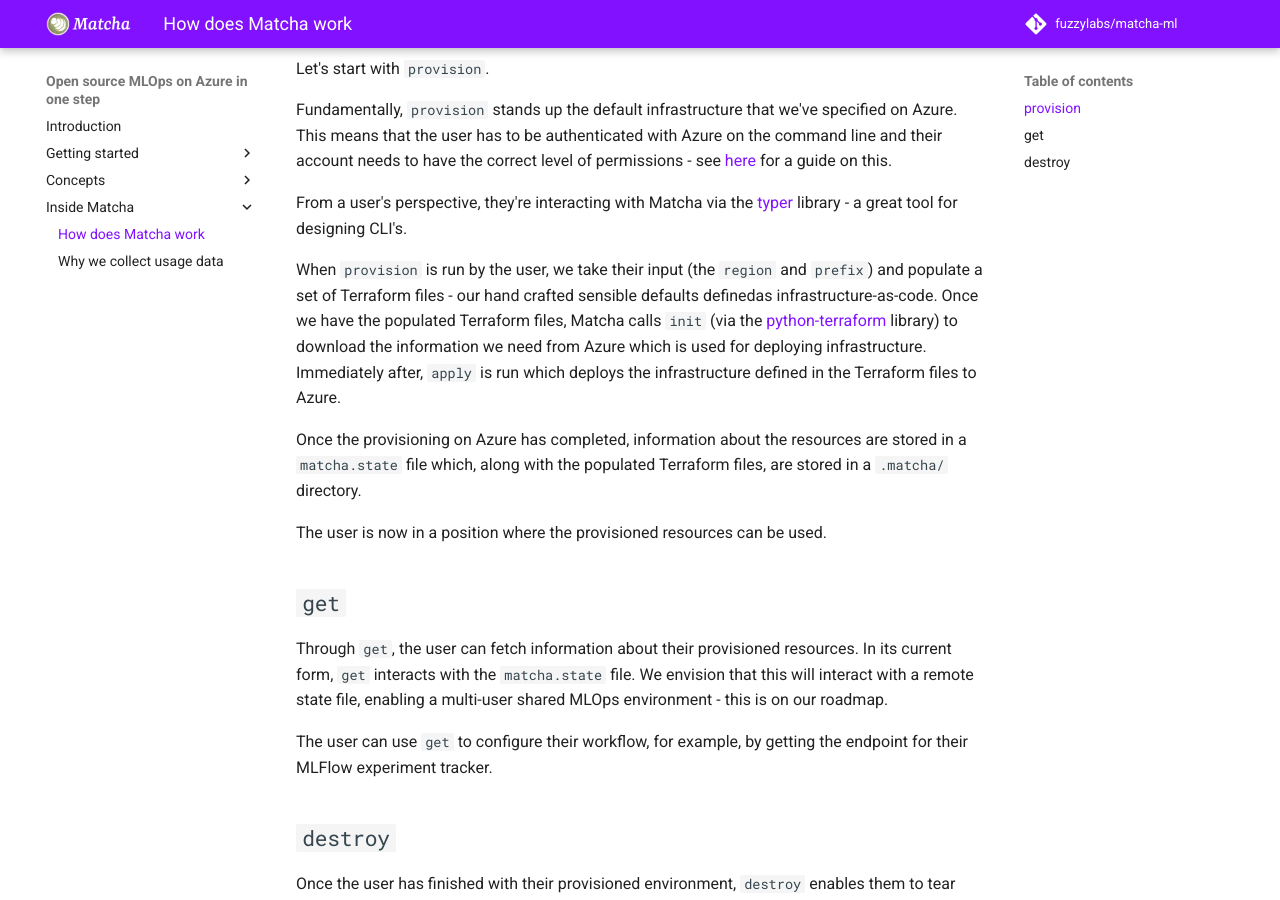
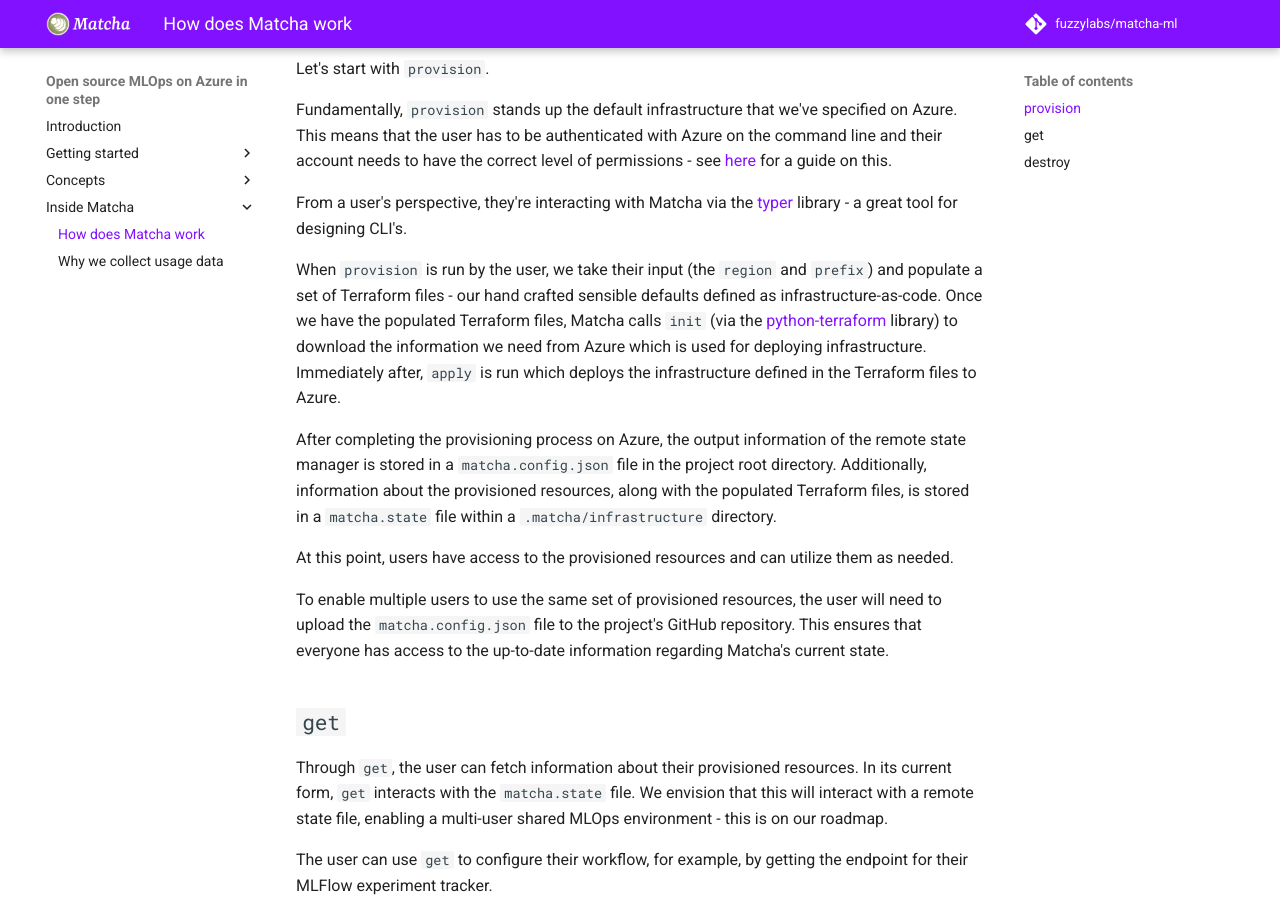
Before and after one commit to fuzzylabs/matcha, an MkDocs documentation site: the page built from docs/inside-matcha.md, in a window 1280 px wide and 900 px high, scrolled down 898 px. Built offline with MkDocs 1.6.1 and Material for MkDocs 9.7.7, drawn with Linux system fonts in a browser that asks for light colours; emoji names are drawn with the system emoji font; comment, search, counter and statistics services are not loaded.

Commit message:
[RPD-214] Update documentation for remote state storage ticket (#120)
* Update cost diagram

* Update how does matcha work section

* Update inside matcha

* Update based on review comments

* Update based on review comments

```diff
--- a/docs/inside-matcha.md
+++ b/docs/inside-matcha.md
@@ -17,11 +17,13 @@
 
 From a user's perspective, they're interacting with Matcha via the [typer](https://typer.tiangolo.com/) library - a great tool for designing CLI's.
 
-When `provision` is run by the user, we take their input (the `region` and `prefix`) and populate a set of Terraform files - our hand crafted sensible defaults definedas infrastructure-as-code. Once we have the populated Terraform files, Matcha calls `init` (via the [python-terraform](https://github.com/beelit94/python-terraform) library) to download the information we need from Azure which is used for deploying infrastructure. Immediately after, `apply` is run which deploys the infrastructure defined in the Terraform files to Azure.
+When `provision` is run by the user, we take their input (the `region` and `prefix`) and populate a set of Terraform files - our hand crafted sensible defaults defined as infrastructure-as-code. Once we have the populated Terraform files, Matcha calls `init` (via the [python-terraform](https://github.com/beelit94/python-terraform) library) to download the information we need from Azure which is used for deploying infrastructure. Immediately after, `apply` is run which deploys the infrastructure defined in the Terraform files to Azure.
 
-Once the provisioning on Azure has completed, information about the resources are stored in a `matcha.state` file which, along with the populated Terraform files, are stored in a `.matcha/` directory.
+After completing the provisioning process on Azure, the output information of the remote state manager is stored in a `matcha.config.json` file in the project root directory. Additionally, information about the provisioned resources, along with the populated Terraform files, is stored in a `matcha.state` file within a `.matcha/infrastructure` directory.
 
-The user is now in a position where the provisioned resources can be used.
+At this point, users have access to the provisioned resources and can utilize them as needed.
+
+To enable multiple users to use the same set of provisioned resources, the user will need to upload the `matcha.config.json` file to the project's GitHub repository. This ensures that everyone has access to the up-to-date information regarding Matcha's current state.
 
 ## `get`
 
```
Also changed, not shown: docs/getting-started.md (+1 -1 lines), docs/img/azure-permissions/azure-cost-breakdown.png.
